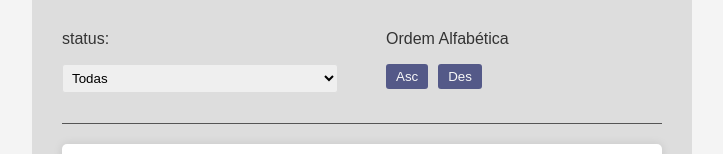
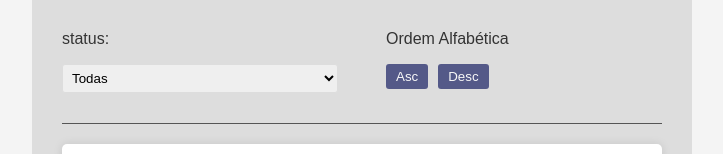
Before and after one commit to Coimbra777/Todo-list-React, a React (Vite) app: page / in a window 1280 px wide. Shown: the part 278-432 px from the top of the page, without its empty margins (6-729 px from the left). Built offline with nearby package versions, Linux system fonts and the light colour scheme.

Commit message:
finalização

```diff
--- a/src/App.jsx
+++ b/src/App.jsx
@@ -72,7 +72,7 @@
     <div className="app">
       <h1>Lista de Tarefas</h1>
       <Search search={search} setSearch={setSearch} />
-      <Filter filter={filter} setFilter={setFilter} />
+      <Filter filter={filter} setFilter={setFilter} setSort={setSort} />
       <div className="todo-list">
         {todos
           .filter((todo) =>
@@ -84,6 +84,11 @@
           )
           .filter((todo) =>
             todo.text.toLowerCase().includes(search.toLowerCase())
+          )
+          .sort((a, b) =>
+            sort === "Asc"
+              ? a.text.localeCompare(b.text)
+              : b.text.localeCompare(a.text)
           )
           .map((todo) => (
             <Todo
@@ -98,5 +103,4 @@
     </div>
   );
 }
-
 export default App;
--- a/src/components/Filter.jsx
+++ b/src/components/Filter.jsx
@@ -1,4 +1,4 @@
-const Filter = ({ filter, setFilter }) => {
+const Filter = ({ filter, setFilter, setSort }) => {
   return (
     <div className="filter">
       <h2>Filtrar:</h2>
@@ -13,8 +13,8 @@
         </div>
         <div>
           <p>Ordem Alfabética</p>
-          <button>Asc</button>
-          <button>Des</button>
+          <button onClick={() => setSort("Asc")}>Asc</button>
+          <button onClick={() => setSort("Desc")}>Desc</button>
         </div>
       </div>
     </div>
```
